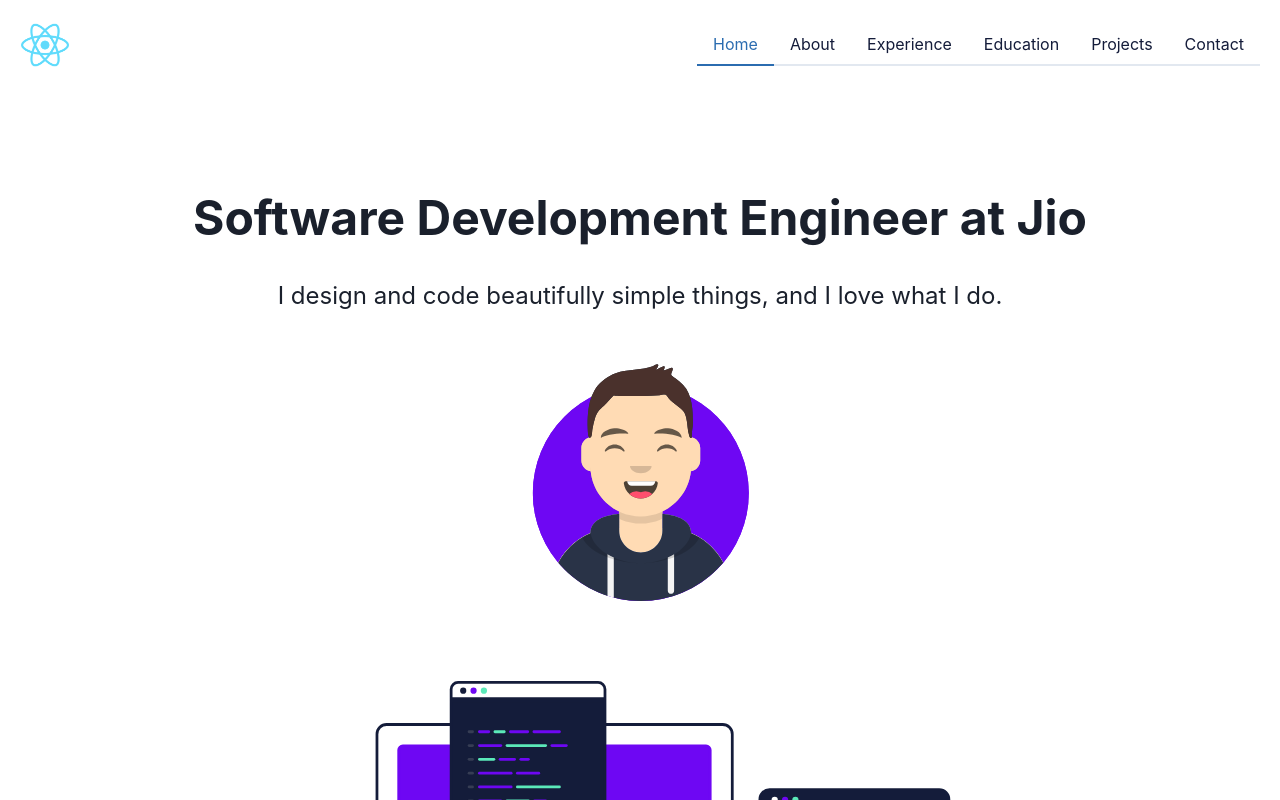
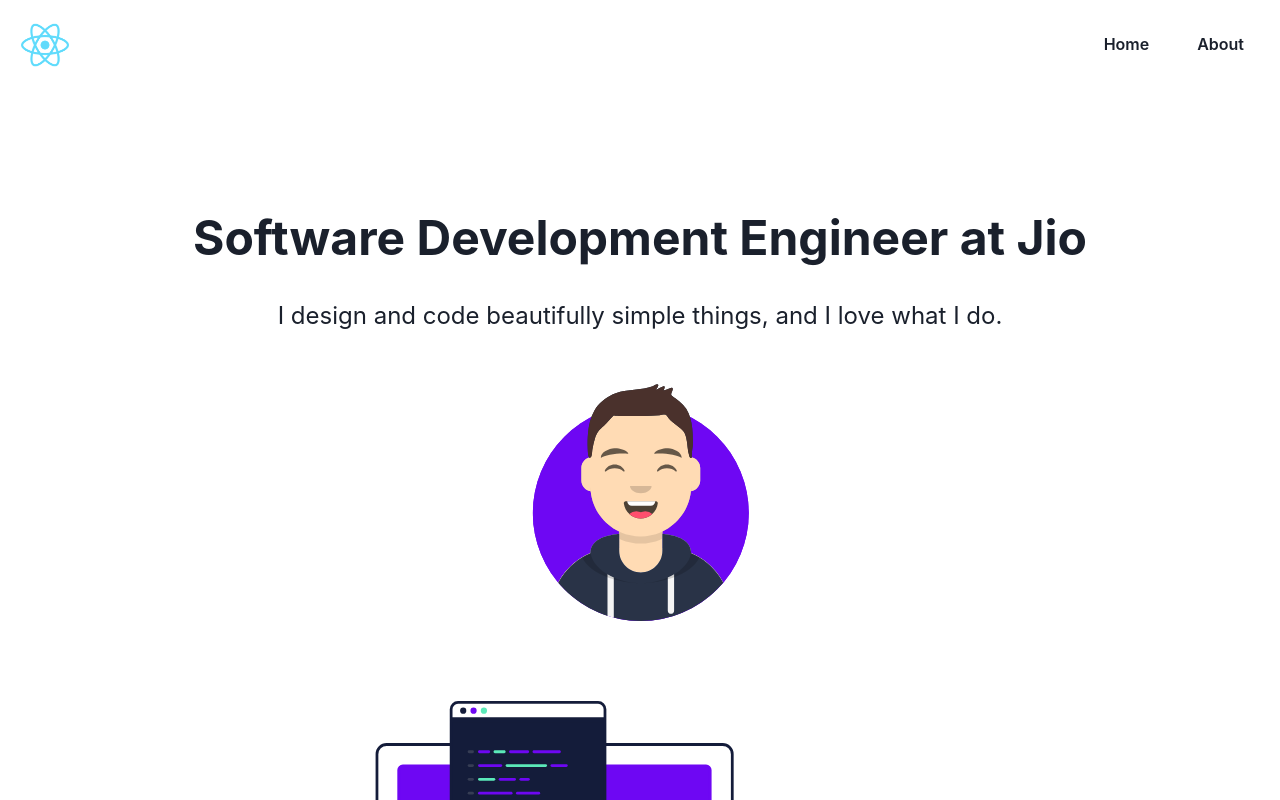
Before and after one commit to Chinmay2660/Portfolio, a React (Create React App) app: page / in a window 1280 px wide. Shown: the top 800 px of the page. Built offline with nearby package versions, Linux system fonts and the light colour scheme.

Commit message:
Addnavigation to components

```diff
--- a/package.json
+++ b/package.json
@@ -13,7 +13,9 @@
     "react": "^18.2.0",
     "react-dom": "^18.2.0",
     "react-parallax-tilt": "^1.7.179",
+    "react-router-dom": "^6.21.1",
     "react-scripts": "5.0.1",
+    "react-scroll": "^1.9.0",
     "web-vitals": "^2.1.4"
   },
   "scripts": {
--- a/src/Components/About/About.jsx
+++ b/src/Components/About/About.jsx
@@ -4,6 +4,7 @@
 const About = () => {
   return (
     <Box
+      id="about"
       display="flex"
       textAlign="center"
       position="relative"
--- a/src/Components/Home/Home.jsx
+++ b/src/Components/Home/Home.jsx
@@ -7,11 +7,12 @@
 const Home = () => {
   return (
     <Box
+      id="home"
       display="flex"
       flexDirection="column"
       alignItems="center"
       textAlign="center"
-      marginTop={{ base: 4 + 20, md: 8 + 20, lg: 12 + 80 }}
+      paddingTop={{ base: '4rem', md: '6rem', lg: '7rem' }}
     >
       <Text fontSize={{ base: '3xl', md: '4xl', lg: '5xl' }} fontWeight="bold">
         Software Development Engineer at Jio
--- a/src/Components/Navbar/Navbar.jsx
+++ b/src/Components/Navbar/Navbar.jsx
@@ -1,5 +1,7 @@
 import React from 'react';
 import {
+  Flex,
+  Image,
   Box,
   Drawer,
   DrawerOverlay,
@@ -7,16 +9,18 @@
   DrawerCloseButton,
   DrawerBody,
   useDisclosure,
-  Flex,
-  Image,
-  Tab,
-  TabList,
-  Tabs,
+  Button,
+  Stack,
 } from '@chakra-ui/react';
+import { Link as ScrollLink, animateScroll as scroll } from 'react-scroll';
 import logo from '../../Assets/logo192.png';
 
 const Navbar = () => {
   const { isOpen, onOpen, onClose } = useDisclosure();
+
+  const scrollToTop = () => {
+    scroll.scrollToTop();
+  };
 
   return (
     <Flex
@@ -25,41 +29,68 @@
       p="1.25rem"
       bg="white"
       color="#141C3A"
-      // boxShadow="0px 4px 4px rgba(0, 0, 0, 0.05)"
       position="sticky"
       top="0"
       zIndex="1000"
+      direction={{ base: 'row', md: 'row' }}
     >
-      <Image src={logo} alt="Logo" boxSize="50px" />
-
-      <Tabs display={{ base: 'none', md: 'flex' }}>
-        <TabList>
-          <Tab>Home</Tab>
-          <Tab>About</Tab>
-          <Tab>Experience</Tab>
-          <Tab>Education</Tab>
-          <Tab>Projects</Tab>
-          <Tab>Contact</Tab>
-        </TabList>
-      </Tabs>
-
-      <Box display={{ base: 'block', md: 'none' }} onClick={onOpen}>
+    <Image src={logo} alt="Logo" boxSize="50px" />
+      <Box display={{ base: 'block', md: 'none' }} onClick={onOpen} cursor="pointer">
         ☰
       </Box>
+
+      <Stack direction="row" spacing={4} display={{ base: 'none', md: 'flex' }}>
+        <ScrollLink
+          to="home"
+          spy={true}
+          smooth={true}
+          duration={500}
+          offset={-70}
+        >
+          <Button variant="ghost">Home</Button>
+        </ScrollLink>
+        <ScrollLink
+          to="about"
+          spy={true}
+          smooth={true}
+          duration={500}
+          offset={-70}
+        >
+          <Button variant="ghost">About</Button>
+        </ScrollLink>
+      </Stack>
 
       <Drawer isOpen={isOpen} onClose={onClose} placement="right">
         <DrawerOverlay />
         <DrawerContent>
           <DrawerCloseButton />
           <DrawerBody>
-            <Tabs orientation="vertical">
-              <Tab onClick={onClose}>Home</Tab>
-              <Tab onClick={onClose}>About</Tab>
-              <Tab onClick={onClose}>Experience</Tab>
-              <Tab onClick={onClose}>Education</Tab>
-              <Tab onClick={onClose}>Projects</Tab>
-              <Tab onClick={onClose}>Contact</Tab>
-            </Tabs>
+            <Stack direction="column" spacing={4}>
+              <ScrollLink
+                to="home"
+                spy={true}
+                smooth={true}
+                duration={500}
+                offset={-70}
+                onClick={onClose}
+              >
+                <Button w="100%" variant="ghost">
+                  Home
+                </Button>
+              </ScrollLink>
+              <ScrollLink
+                to="about"
+                spy={true}
+                smooth={true}
+                duration={500}
+                offset={-70}
+                onClick={onClose}
+              >
+                <Button w="100%" variant="ghost">
+                  About
+                </Button>
+              </ScrollLink>
+            </Stack>
           </DrawerBody>
         </DrawerContent>
       </Drawer>
```
Also changed, not shown: 1 other file (tests, documents, lock files or other folders).
